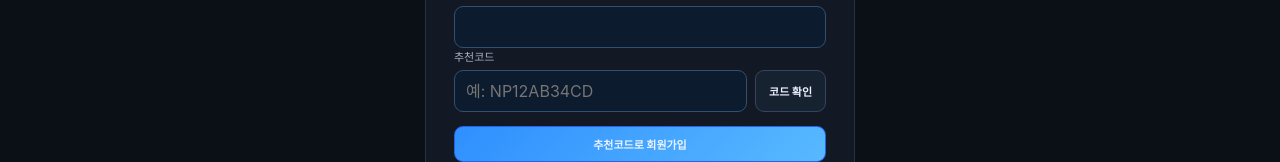
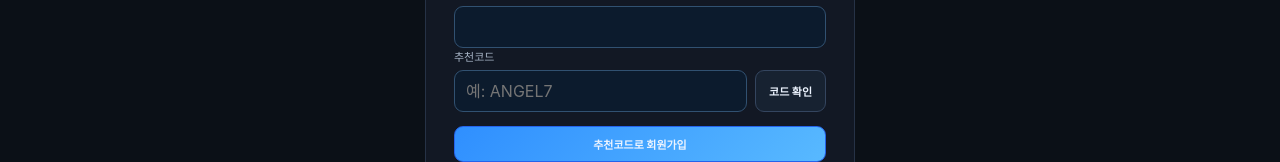
Before and after one commit to dlxodnjs2456-hash/hub24-message-web, a Next.js app: page /signup in a window 1280 px wide. Shown: the part 431-593 px from the top of the page. Built offline with nearby package versions, Linux system fonts and the light colour scheme; no server answers.

Commit message:
Validate referral codes through Worker public API

```diff
--- a/app/signup/page.js
+++ b/app/signup/page.js
@@ -1,10 +1,11 @@
 'use client';
 import {useState} from 'react';
 import {supabase} from '../../lib/supabase';
+import {BASE} from '../../lib/api';
 
 export default function SignupPage(){
  const [email,setEmail]=useState(''),[password,setPassword]=useState(''),[referral,setReferral]=useState(''),[busy,setBusy]=useState(false),[valid,setValid]=useState(null);
- async function validate(){const code=referral.trim().toUpperCase();if(!code){setValid(false);return false}const {data,error}=await supabase.rpc('npay_validate_referral_code',{p_code:code});if(error){setValid(false);throw error}setValid(!!data);return !!data}
+ async function validate(){const code=referral.trim().toUpperCase();if(!code){setValid(false);return false}const res=await fetch(`${BASE}/v1/public/referral/validate?code=${encodeURIComponent(code)}`,{cache:'no-store'});if(!res.ok){setValid(false);throw new Error(`추천코드 확인 오류 HTTP ${res.status}`)}const data=await res.json();setValid(!!data.valid);return !!data.valid}
  async function signup(){if(!email||!password)return alert('이메일과 비밀번호를 입력하세요.');if(!referral.trim())return alert('추천코드를 입력해야 가입할 수 있습니다.');setBusy(true);try{const ok=await validate();if(!ok)return alert('사용할 수 없는 추천코드입니다.');const code=referral.trim().toUpperCase();const {error}=await supabase.auth.signUp({email,password,options:{data:{referral_code:code}}});if(error)throw error;alert('회원가입이 완료되었습니다. 로그인해주세요.');location.href='/'}catch(e){const m=e?.message||String(e);if(m.includes('REFERRAL_CODE_REQUIRED'))alert('추천코드가 필요합니다.');else if(m.includes('INVALID_REFERRAL_CODE')||m.includes('Database error saving new user'))alert('추천코드를 다시 확인해주세요.');else alert(m)}finally{setBusy(false)}}
- return <div className="authPage"><div className="authCard"><h1>ANGEL PAY</h1><p>N PAY 회원가입 · 추천코드가 반드시 필요합니다.</p><label className="field"><span>이메일</span><input className="input" type="email" value={email} onChange={e=>setEmail(e.target.value)}/></label><label className="field"><span>비밀번호</span><input className="input" type="password" value={password} onChange={e=>setPassword(e.target.value)}/></label><label className="field"><span>추천코드</span><div style={{display:'grid',gridTemplateColumns:'1fr auto',gap:8}}><input className="input" value={referral} onChange={e=>{setReferral(e.target.value.toUpperCase());setValid(null)}} placeholder="예: NP12AB34CD"/><button className="btn" type="button" onClick={()=>validate().then(ok=>alert(ok?'사용 가능한 추천코드입니다.':'사용할 수 없는 추천코드입니다.')).catch(e=>alert(e.message))}>코드 확인</button></div></label>{valid===true&&<div className="note" style={{borderColor:'#2f8f7a',color:'#86dfc3'}}>✓ 사용 가능한 추천코드입니다.</div>}{valid===false&&<div className="note" style={{borderColor:'#9f4555',color:'#ffabb7'}}>사용할 수 없는 추천코드입니다.</div>}<button className="btn primary authSubmit" disabled={busy} onClick={signup}>{busy?'가입 처리 중...':'추천코드로 회원가입'}</button><div className="note">추천코드가 없는 회원가입 요청은 서버에서 차단됩니다.</div><a href="/" className="link" style={{display:'block',textAlign:'center',marginTop:14}}>로그인으로 돌아가기</a></div></div>;
+ return <div className="authPage"><div className="authCard"><h1>ANGEL PAY</h1><p>N PAY 회원가입 · 추천코드가 반드시 필요합니다.</p><label className="field"><span>이메일</span><input className="input" type="email" value={email} onChange={e=>setEmail(e.target.value)}/></label><label className="field"><span>비밀번호</span><input className="input" type="password" value={password} onChange={e=>setPassword(e.target.value)}/></label><label className="field"><span>추천코드</span><div style={{display:'grid',gridTemplateColumns:'1fr auto',gap:8}}><input className="input" value={referral} onChange={e=>{setReferral(e.target.value.toUpperCase());setValid(null)}} placeholder="예: ANGEL7"/><button className="btn" type="button" onClick={()=>validate().then(ok=>alert(ok?'사용 가능한 추천코드입니다.':'사용할 수 없는 추천코드입니다.')).catch(e=>alert(e.message))}>코드 확인</button></div></label>{valid===true&&<div className="note" style={{borderColor:'#2f8f7a',color:'#86dfc3'}}>✓ 사용 가능한 추천코드입니다.</div>}{valid===false&&<div className="note" style={{borderColor:'#9f4555',color:'#ffabb7'}}>사용할 수 없는 추천코드입니다.</div>}<button className="btn primary authSubmit" disabled={busy} onClick={signup}>{busy?'가입 처리 중...':'추천코드로 회원가입'}</button><div className="note">추천코드가 없는 회원가입 요청은 서버에서 차단됩니다.</div><a href="/" className="link" style={{display:'block',textAlign:'center',marginTop:14}}>로그인으로 돌아가기</a></div></div>;
 }
```
